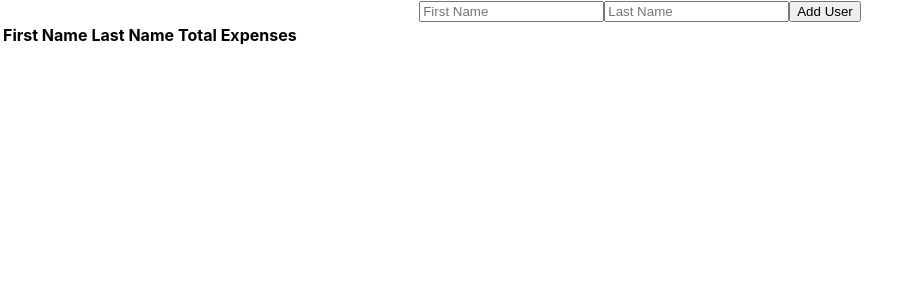
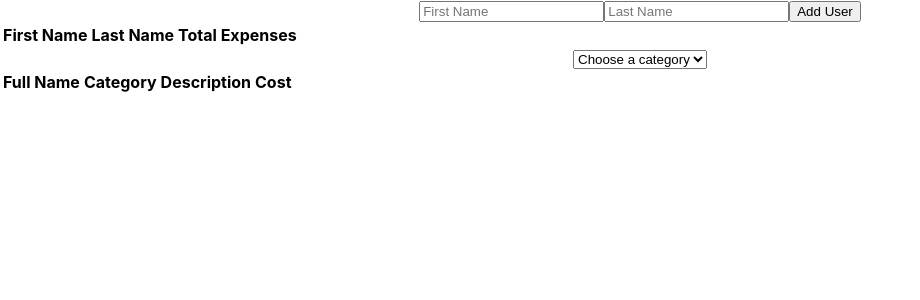
Before and after one commit to andyhongle/LeanDataCodingChallenge, a React (Create React App) app: page / in a window 1280 px wide. Shown: the top 300 px of the page, without its empty margins (0-920 px from the left). Built offline with nearby package versions, Linux system fonts and the light colour scheme.

Commit message:
select category expenses table

```diff
--- a/src/App.js
+++ b/src/App.js
@@ -1,10 +1,13 @@
 import "./App.css";
 import React, { useState } from "react";
 import UsersTable from "./components/UsersTable/UsersTable";
-import UsersForm from "./components/UsersTable/UsersForm";
+import AddUsersForm from "./components/UsersTable/AddUserForm";
+import ExpensesTable from './components/ExpensesTable/ExpensesTable';
+import AddExpenseForm from './components/ExpensesTable/AddExpenseForm';
 
 function App() {
     const [usersList, setUsersList] = useState([]);
+    const [expensesList, setExpensesList] = useState([]);
 
     const addUserHandler = (firstName, lastName, totalExpenses) => {
         setUsersList((prevUsersList) => {
@@ -40,14 +43,31 @@ function App() {
         });
     };
 
+    const addExpenseHandler = (fullName, category, description, cost) => {
+      setExpensesList((prevExpensesList) => {
+        return [
+          ...prevExpensesList,
+          {
+            id: Math.random(),
+            fullName: fullName,
+            category: category,
+            description: description,
+            cost: cost
+          }
+        ]
+      })
+    }
+
     return (
         <div className="App">
-            <UsersForm addUser={addUserHandler} />
+            <AddUsersForm addUser={addUserHandler} />
             <UsersTable
                 usersList={usersList}
                 editUser={editUserHandler}
-                deleteUserHandler={deleteUserHandler}
+                deleteUser={deleteUserHandler}
             />
+            <AddExpenseForm/>
+            <ExpensesTable />
         </div>
     );
 }
--- /dev/null
+++ b/src/components/ExpensesTable/AddExpenseForm.js
@@ -0,0 +1,25 @@
+import React, { useState } from 'react';
+
+const AddExpenseForm = () => {
+    const [fullName, setFullName] = useState("");
+    const [category, setCategory] = useState("");
+    const [description, setDescription] = useState("");
+    const [cost, setCost] = useState(0);
+
+    const selectCategoryHandler = (event) => {
+        setCategory(event.target.value)
+    };
+    return (
+        <form>
+            <select value={category} onChange={selectCategoryHandler}>
+                <option value="" disabled selected hidden>Choose a category</option>
+                <option value="food">Food</option>
+                <option value="travel">Travel</option>
+                <option value="health">Health</option>
+                <option value="supplies">Supplies</option>
+            </select>
+        </form>
+    );
+};
+
+export default AddExpenseForm;
--- /dev/null
+++ b/src/components/ExpensesTable/ExpensesTable.js
@@ -0,0 +1,21 @@
+import React from 'react';
+
+const ExpensesTable = (props) => {
+    return (
+        <table>
+            <thead>
+                <tr>
+                    <th>Full Name</th>
+                    <th>Category</th>
+                    <th>Description</th>
+                    <th>Cost</th>
+                </tr>
+            </thead>
+            <tbody>
+
+            </tbody>
+        </table>
+    );
+};
+
+export default ExpensesTable;
--- a/src/components/UsersTable/UsersForm.js
+++ b/src/components/UsersTable/AddUserForm.js
@@ -1,6 +1,6 @@
 import React, { useState } from "react";
 
-const UsersForm = (props) => {
+const AddUserForm = (props) => {
     const [firstName, setFirstName] = useState("");
     const [lastName, setLastName] = useState("");
 
@@ -38,4 +38,4 @@ const UsersForm = (props) => {
     );
 };
 
-export default UsersForm;
+export default AddUserForm;
--- a/src/components/UsersTable/EditUserRow.js
+++ b/src/components/UsersTable/EditUserRow.js
@@ -26,7 +26,7 @@ const EditUserRow = (props) => {
             totalExpenses: props.user.totalExpenses,
         };
         props.editUser(editUserData);
-        props.saveClickHandler(event);
+        props.saveClick(event);
     };
 
 
--- a/src/components/UsersTable/ReadUserRow.js
+++ b/src/components/UsersTable/ReadUserRow.js
@@ -3,11 +3,11 @@ import React from 'react';
 const ReadUserRow = (props) => {
 
     const onEditClickHandler = (event) => {
-        props.editUserHandler(event, props.user);
+        props.editUser(event, props.user);
     }
 
     const onDeleteUserHandler = () => {
-        props.deleteUserHandler(props.user.id);
+        props.deleteUser(props.user.id);
     }
 
     return (
--- a/src/components/UsersTable/UsersTable.js
+++ b/src/components/UsersTable/UsersTable.js
@@ -16,7 +16,6 @@ const UsersTable = (props) => {
     };
 
     return (
-        <div>
         <table>
             <thead>
                 <tr>
@@ -30,22 +29,21 @@ const UsersTable = (props) => {
                     <Fragment key={idx}>
                         {editUserRowID === user.id ? (
                             <EditUserRow
-                                    saveClickHandler={saveClickHandler}
+                                saveClick={saveClickHandler}
                                 editUser={props.editUser}
                                 user={user}
                             />
                         ) : (
                             <ReadUserRow
                                 user={user}
-                                    editUserHandler={editUserHandler}
-                                    deleteUserHandler={props.deleteUserHandler}
+                                editUser={editUserHandler}
+                                deleteUser={props.deleteUser}
                             />
                         )}
                     </Fragment>
                 ))}
             </tbody>
         </table>
-        </div>
     );
 };
 
```
Lines whose indentation alone changed are shown as unchanged.
